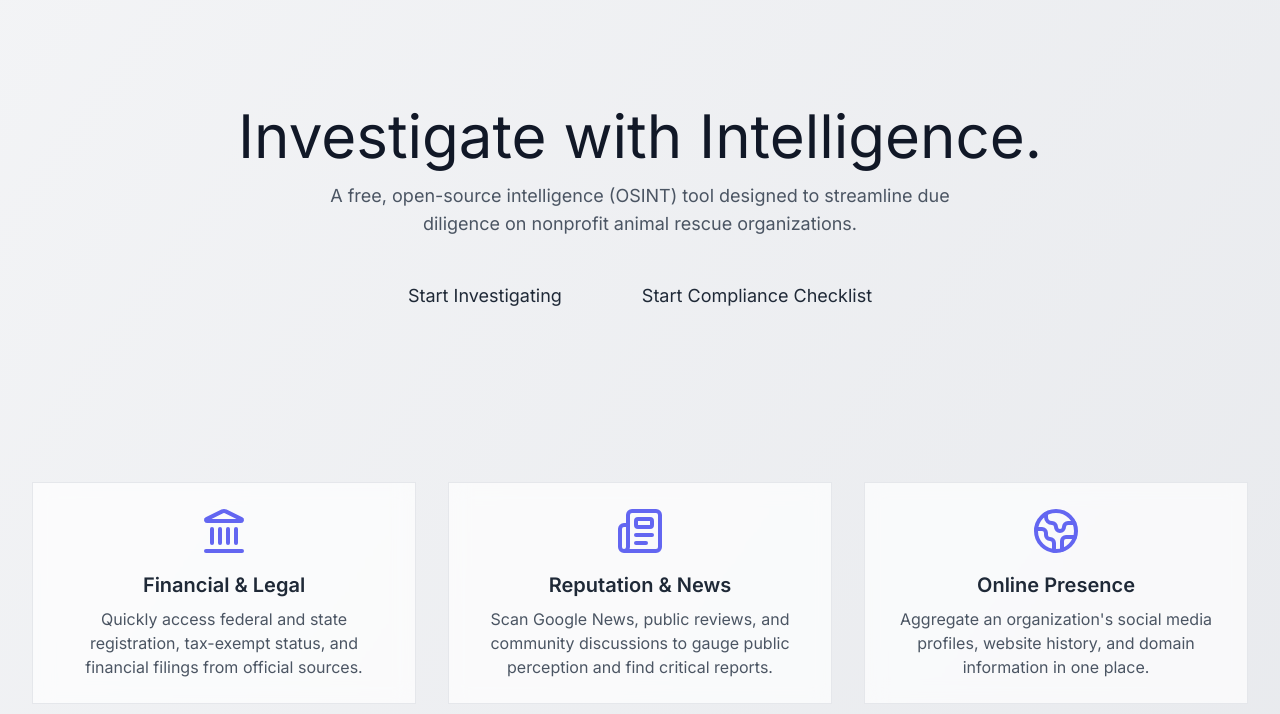
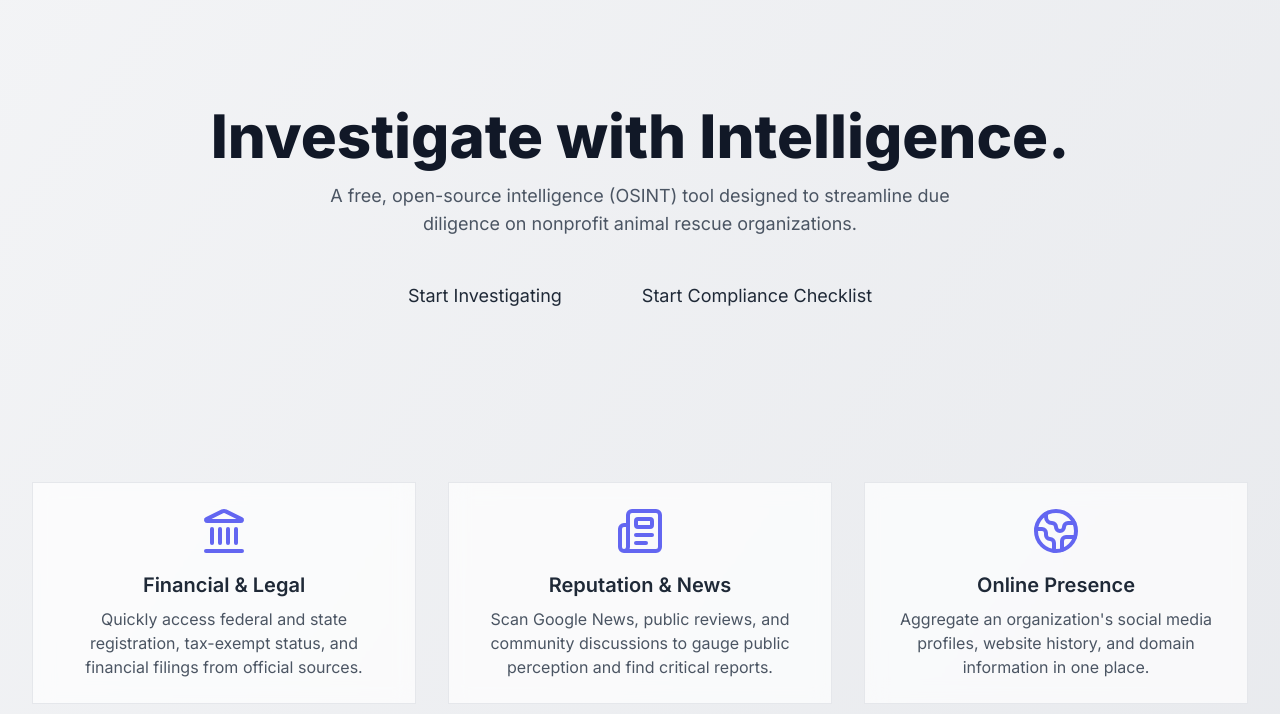
Before and after one commit to EliteGreyIT67/Charity_Recon, a plain HTML site: page tools/osint_app/index.html in a window 1280 px wide. Shown: the part 86-800 px from the top of the page. Drawn offline with nearby package versions, Linux system fonts and the light colour scheme.

Commit message:
Update index.html

```diff
--- a/tools/osint_app/index.html
+++ b/tools/osint_app/index.html
@@ -73,7 +73,7 @@
         </header>
 
         <section class="text-center py-16 md:py-24">
-            <h1 class="text-4xl md:text-6xl font-extrapold text-gray-900 dark:text-white leading-tight">Investigate with Intelligence.</h1>
+            <h1 class="text-4xl md:text-6xl font-extrabold text-gray-900 dark:text-white leading-tight">Investigate with Intelligence.</h1>
             <p class="mt-4 max-w-2xl mx-auto text-lg text-gray-600 dark:text-gray-300">A free, open-source intelligence (OSINT) tool designed to streamline due diligence on nonprofit animal rescue organizations.</p>
             <div class="mt-8 flex justify-center space-x-4">
                 <a href="#tool" class="btn btn-primary px-8 py-3 text-lg">
```
